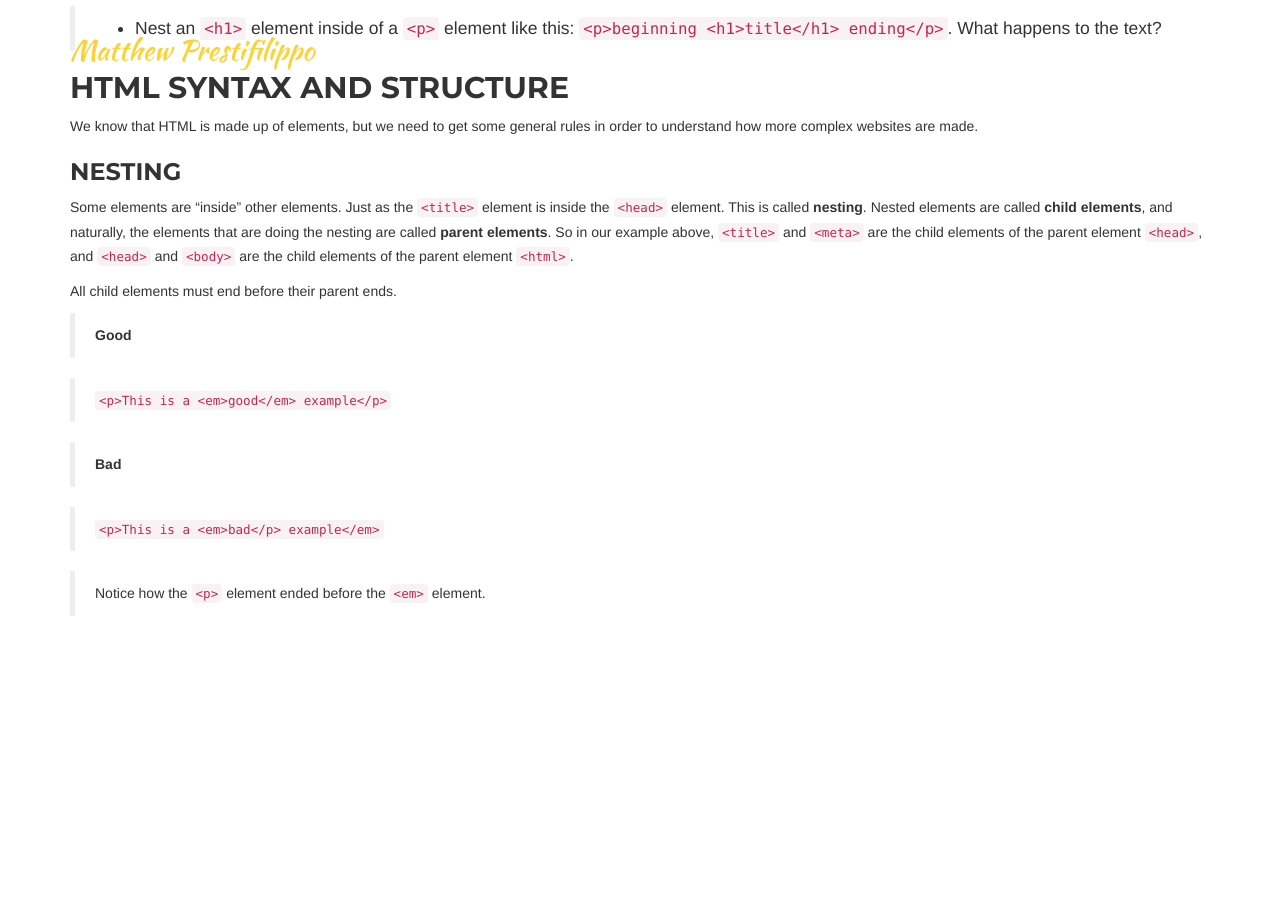
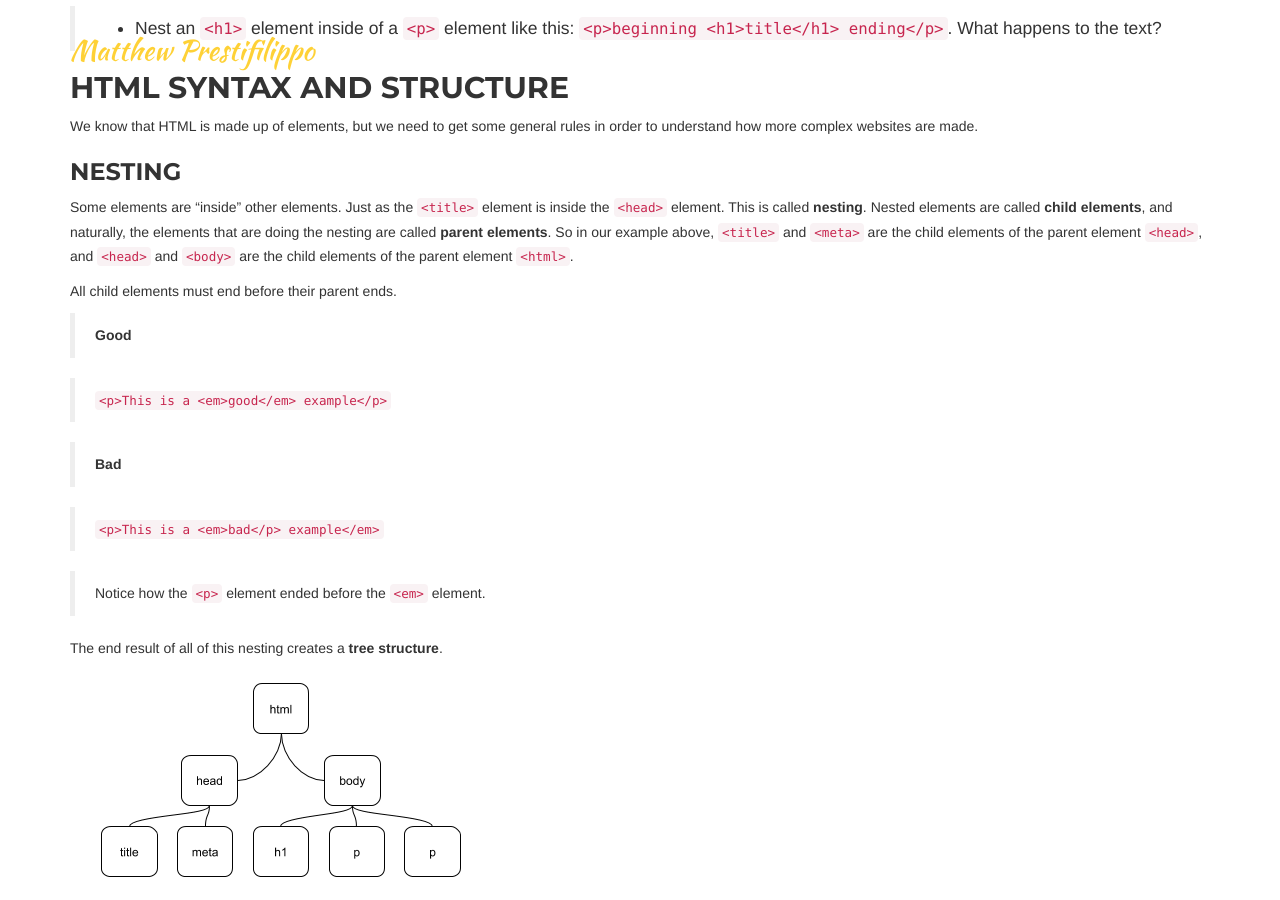
Before and after one commit to mjpuser/mjpuser.github.io, a Jekyll site: the page built from _posts/2015-11-29-html.md, in a window 1280 px wide and 900 px high, scrolled down 1133 px. Built offline with Jekyll 4.4.1, drawn with Linux system fonts in a browser that asks for light colours; nearby versions of some CDN libraries; some web fonts are replaced; Markdown is read by kramdown in place of the engine named in the settings; before the commit the page ends 1769 px from its top, so only the background shows below that.

Commit message:
Updating HTML post

```diff
--- a/_posts/2015-11-29-html.md
+++ b/_posts/2015-11-29-html.md
@@ -23,7 +23,7 @@ The very first thing to know about web development is HTML.  **HTML is the langu
 #### HTML rendered
 <pre><iframe style="border:none;" src="/demos/html/demo.html" ></iframe></pre>
 
-You might be able to see that **My Great Company** and **My company makes things** is rendered, but **My Website** is not rendered.  This is because only things in between the `<body>...</body>` are rendered on the web page.  HTML that is inside of `<head>` is kind of like a [letterhead](https://en.wikipedia.org/wiki/Letterhead) in that it is used to tell you information about the page itself.  In this example, our `<head>` just let's us know the title of the page and the author.
+You might be able to see that **My Great Company** and **My company makes things** is rendered, but **My Website** is not rendered.  This is because only things in between the `<body>...</body>` are rendered on the web page.  HTML that is inside of `<head>` is kind of like a <a href="https://en.wikipedia.org/wiki/Letterhead" target="_blank">letterhead</a> in that it is used to tell you information about the page itself.  In this example, our `<head>` just let's us know the title of the page and the author.
 
 HTML is made up of elements.  For example, `<h1>My Great Company</h1>` is an HTML element, and so is `<body>...</body>`.  The general form, or syntax, of an element is `<tagname>text</tagname>` where `tagname` is one of the defined elements.  There are more than 100 types of HTML elements, and you can <a href="http://www.w3.org/TR/html-markup/elements.html" target="_blank">click here to see a complete list of HTML tags</a>.  Every HTML page starts with the **html** element, and has a **head** and **body** element.
 
@@ -56,6 +56,10 @@ All child elements must end before their parent ends.
 > Notice how the `<p>` element ended before the `<em>` element.
 
 
+The end result of all of this nesting creates a **tree structure**.
+
+![html tree](/images/posts/html/html-tree.png "html tree")
+
 <!-- rendering, box model, css -->
 <!-- forms -->
 <!-- format (root html element, tree structure, attributes, ) -->
```
Also changed, not shown: images/posts/html/html-tree.png (added).
